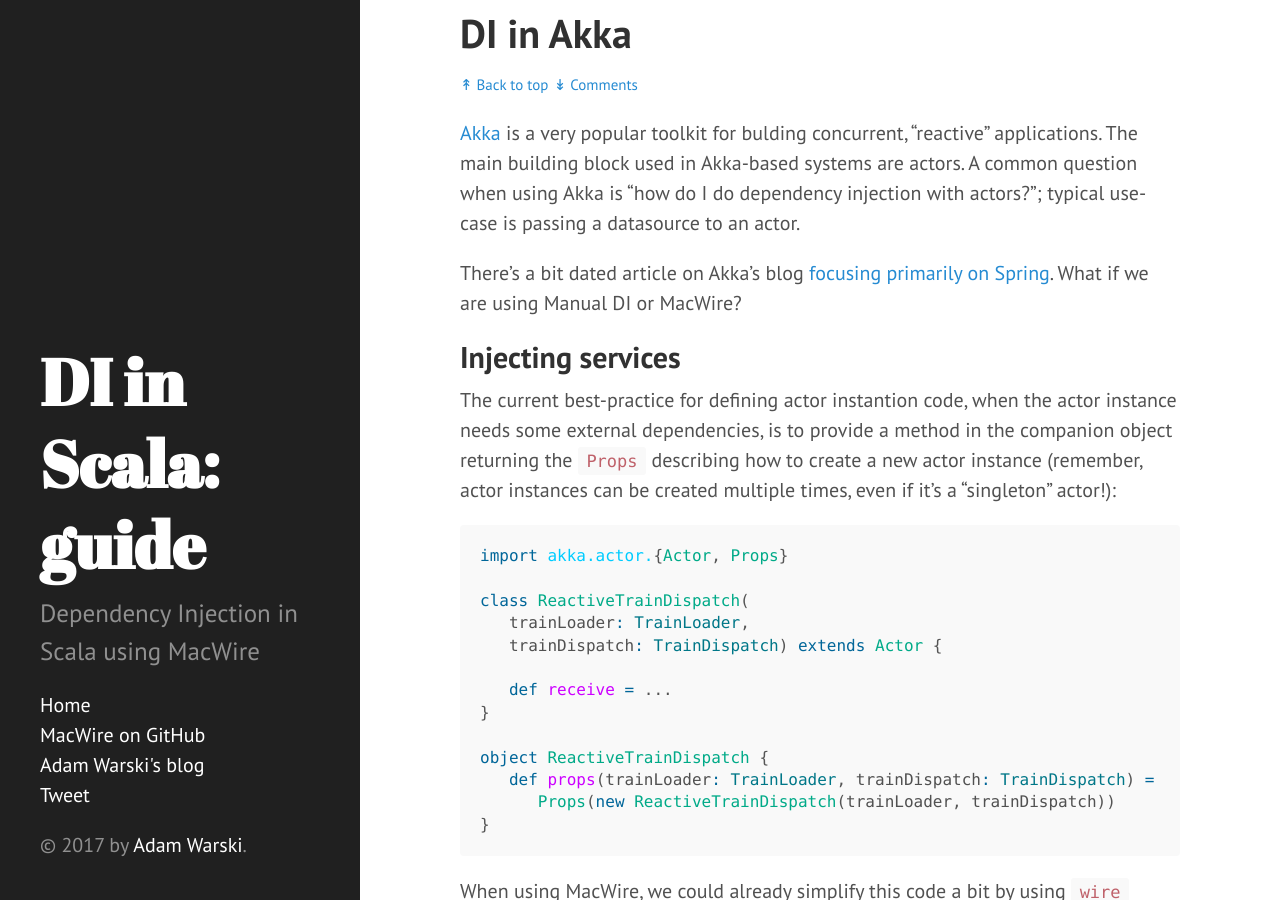
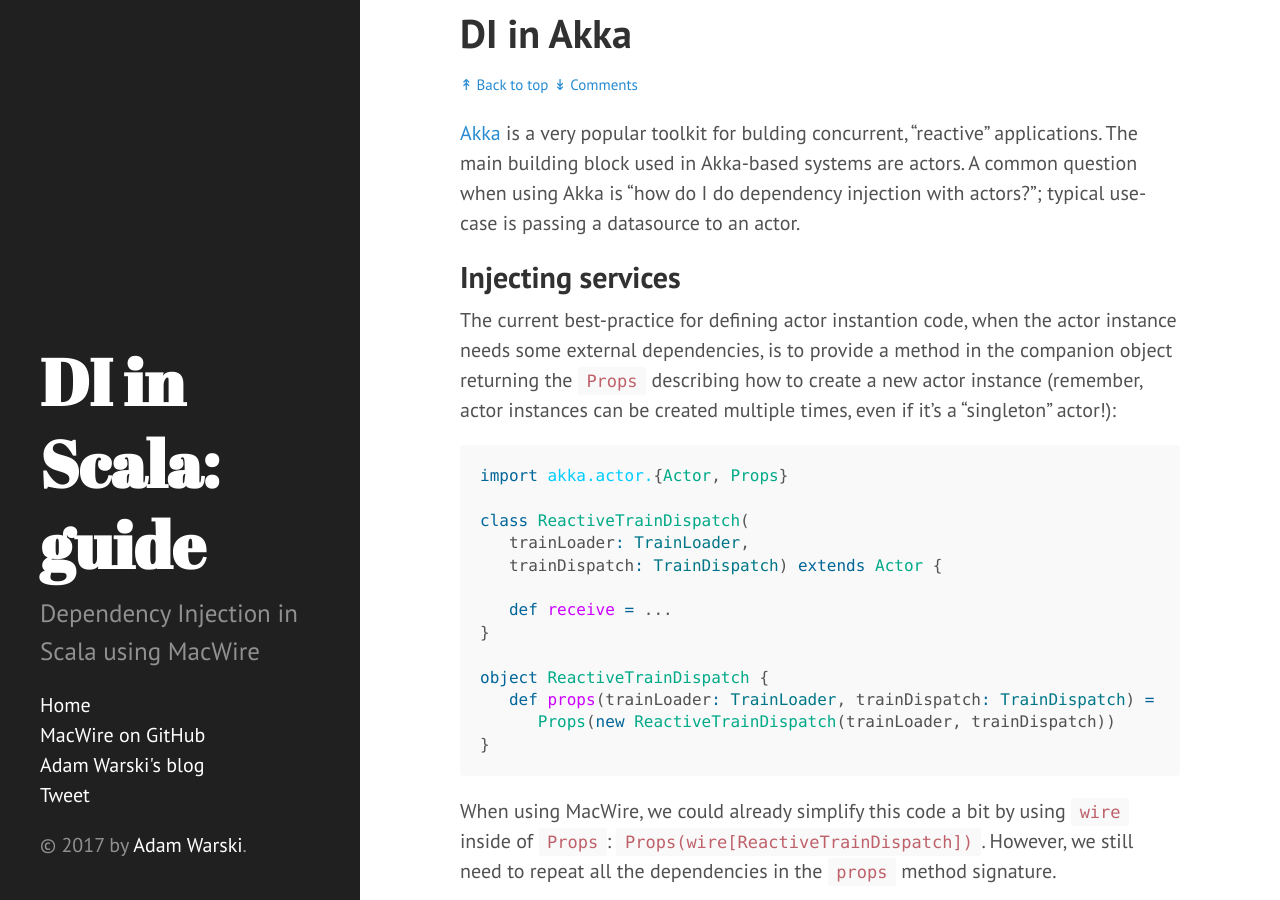
Before and after one commit to di-in-scala/di-in-scala.github.io-sources, a Jekyll site: the page built from index.md, in a window 1280 px wide and 900 px high, scrolled down 28659 px. Built offline with Jekyll 4.4.1, drawn with Linux system fonts in a browser that asks for light colours; Markdown is read by kramdown in place of the engine named in the settings; comment, search, counter and statistics services are not loaded.

Commit message:
Remove link to ancient Akka/Spring DI blog/article

```diff
--- a/_includes/akka.md
+++ b/_includes/akka.md
@@ -1,7 +1,5 @@
 
 [Akka](http://akka.io) is a very popular toolkit for bulding concurrent, "reactive" applications. The main building block used in Akka-based systems are actors. A common question when using Akka is "how do I do dependency injection with actors?"; typical use-case is passing a datasource to an actor.
-
-There's a bit dated article on Akka's blog [focusing primarily on Spring](http://letitcrash.com/post/55958814293/akka-dependency-injection). What if we are using Manual DI or MacWire?
 
 ## Injecting services
 
```
